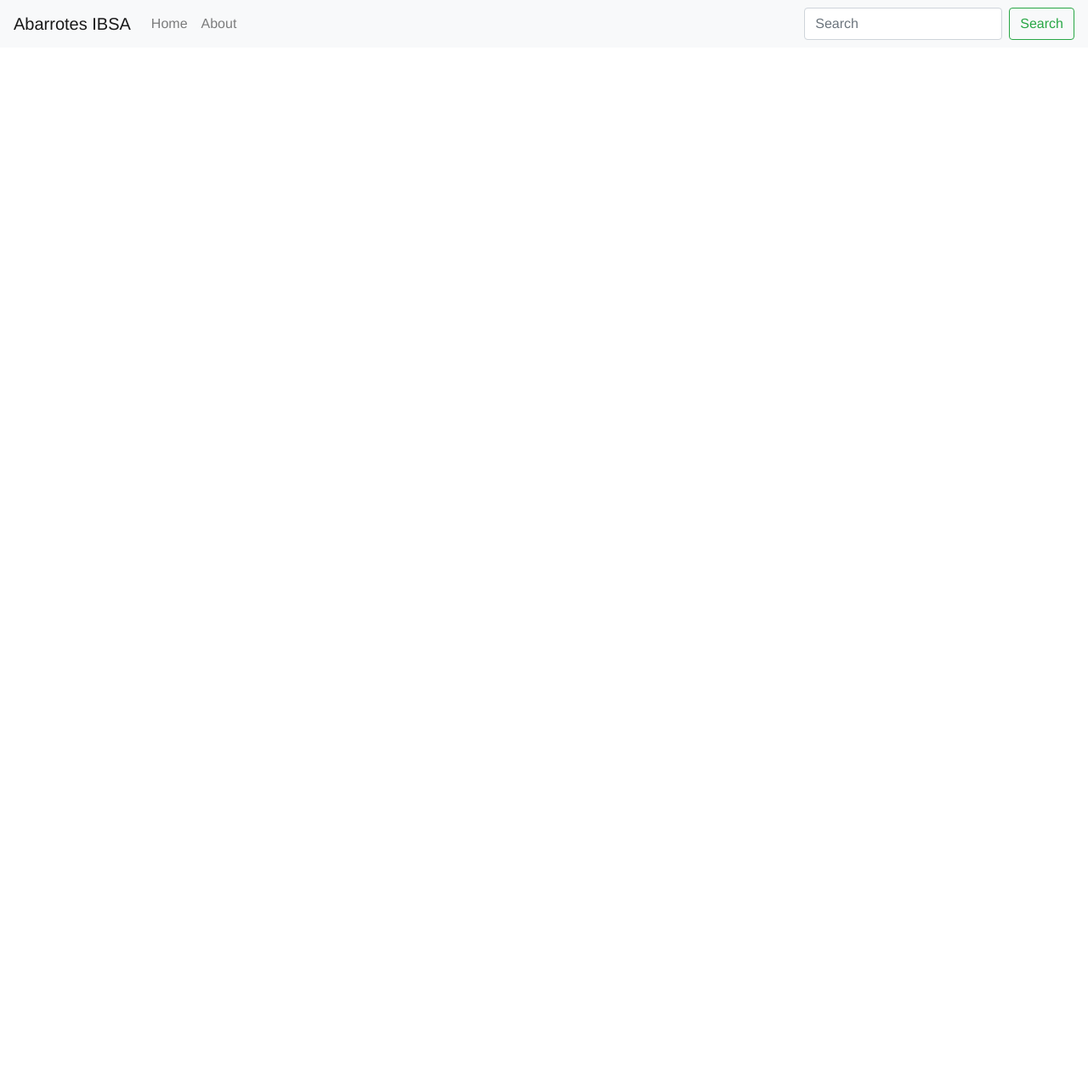
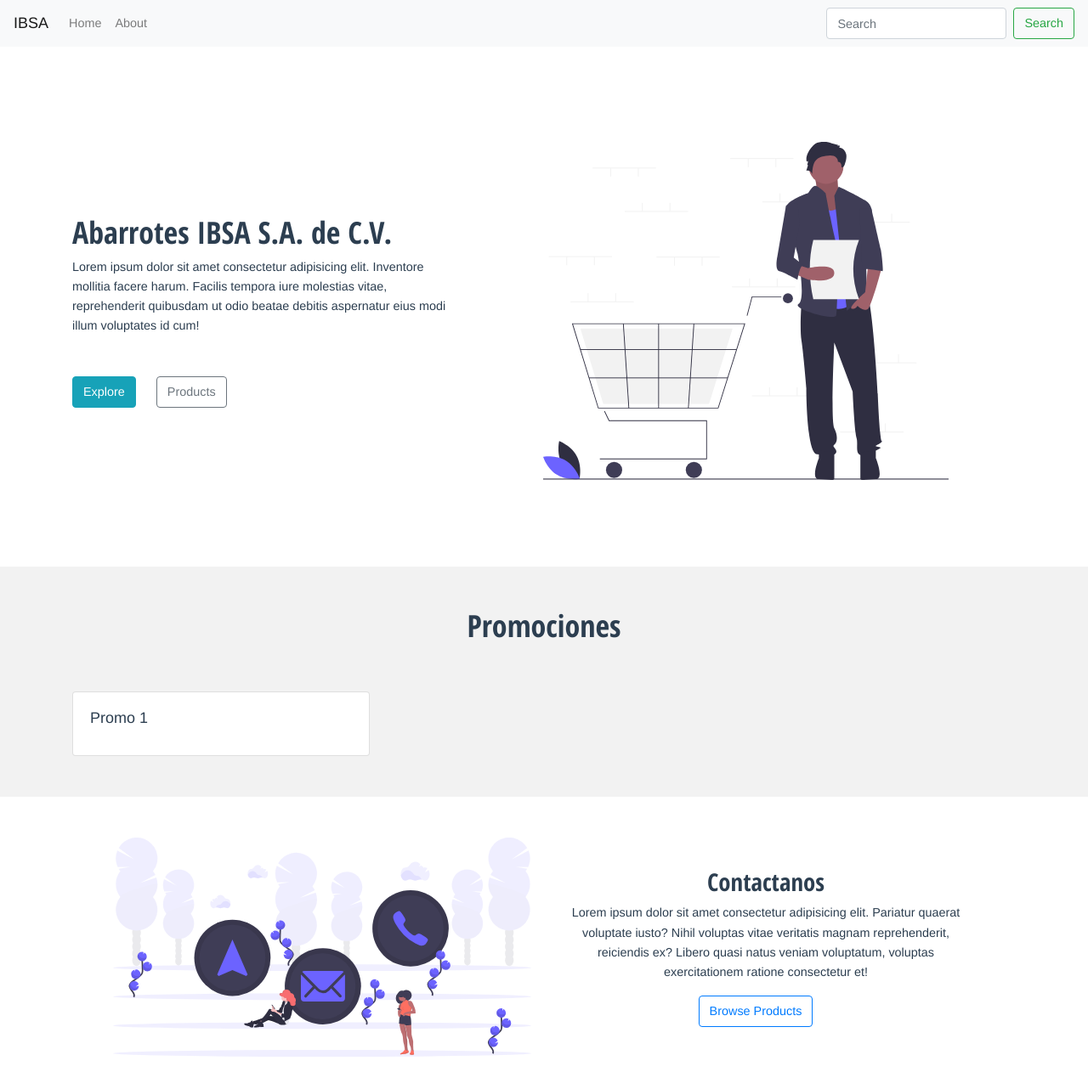
Before and after one commit to omarmorales/ibsa, a Vue app: page / in a window 1280 px wide. Shown: the top 1282 px of the page at 85% size. Before the commit the page ends 800 px from the top, so only its background shows below. Built offline with nearby package versions, Linux system fonts and the light colour scheme.

Commit message:
landing page design

```diff
--- a/public/index.html
+++ b/public/index.html
@@ -5,7 +5,7 @@
     <meta http-equiv="X-UA-Compatible" content="IE=edge">
     <meta name="viewport" content="width=device-width,initial-scale=1.0">
     <link rel="icon" href="<%= BASE_URL %>favicon.ico">
-    <title>ibsa</title>
+    <title>Abarrotes IBSA S.A. de C.V.</title>
   </head>
   <body>
     <noscript>
--- /dev/null
+++ b/src/assets/_variables.scss
@@ -0,0 +1,5 @@
+// Typography
+$font-family-sans-serif: "Poppins", sans-serif;
+$font-family-sans-serif-open-sans: "Open Sans Condensed", sans-serif;
+$font-size-base: 0.9rem;
+$line-height-base: 1.6;
--- a/src/assets/app.scss
+++ b/src/assets/app.scss
@@ -1 +1,11 @@
+// Fonts
+@import url('https://fonts.googleapis.com/css?family=Poppins');
+@import url('https://fonts.googleapis.com/css?family=Open+Sans+Condensed:300,600,700');
+// Variables
+@import 'variables';
+// Bootstrap
 @import '~bootstrap/scss/bootstrap';
+
+h1, h2  {
+    font-family: $font-family-sans-serif-open-sans;
+}
--- /dev/null
+++ b/src/components/Hero.vue
@@ -0,0 +1,38 @@
+<template>
+    <div class="hero">
+        <div class="container h-100">
+            <div class="row h-100 justify-content-center align-items-center">
+                <div class="col-md-5">
+                    <h1 class="font-weight-bold">Abarrotes IBSA S.A. de C.V.</h1>
+                    <p>
+                        Lorem ipsum dolor sit amet consectetur adipisicing elit. Inventore mollitia facere harum. Facilis tempora iure molestias vitae, reprehenderit quibusdam ut odio beatae debitis aspernatur eius modi illum voluptates id cum!
+                    </p>
+                    <div class="hero-btn mt-5">
+                        <button class="btn custom-btn btn-info mr-4">Explore</button>
+                        <button class="btn custom-btn btn-outline-secondary">Products</button>
+                    </div>
+                </div>
+                <div class="col-md-7">
+                    <div class="graphic text-center">
+                        <img src="/svg/home_image.svg" class="w-75" alt="home image">
+                    </div>
+                </div>
+            </div>
+        </div>
+    </div>
+</template>
+
+<script>
+    export default {
+
+    }
+</script>
+
+<style lang="scss" scoped>
+    .hero{
+        padding-top: 7rem;
+        width: 100%;
+        height: 500px;
+        text-align: left;
+    }
+</style>
--- a/src/components/Navbar.vue
+++ b/src/components/Navbar.vue
@@ -1,7 +1,7 @@
 <template>
   <div class="Navbar">
         <nav class="navbar navbar-expand-lg navbar-light bg-light">
-            <a class="navbar-brand" href="#">Abarrotes IBSA</a>
+            <a class="navbar-brand" href="#">IBSA</a>
             <button class="navbar-toggler" type="button" data-toggle="collapse" data-target="#navbarSupportedContent" aria-controls="navbarSupportedContent" aria-expanded="false" aria-label="Toggle navigation">
                 <span class="navbar-toggler-icon"></span>
             </button>
--- /dev/null
+++ b/src/sections/Promos.vue
@@ -0,0 +1,32 @@
+<template>
+    <div class="promos">
+        <div class="container">
+            <h1 class="text-center p-5 font-weight-bold">Promociones</h1>
+            <div class="row">
+                <div class="col-md-4">
+                    <div class="card">
+                        <div class="card-body">
+                            <div class="d-flex justify-content-between">
+                                <h5 class="card-title">Promo 1</h5>
+                            </div>
+                        </div>
+                    </div>
+                </div>
+            </div>
+        </div>
+    </div>
+</template>
+
+<script>
+    export default {
+
+    }
+</script>
+
+<style lang="scss" scoped>
+    .promos {
+        margin-top: 7rem;
+        background: #f2f2f2;
+        padding-bottom: 3rem;
+    }
+</style>
--- a/src/views/Home.vue
+++ b/src/views/Home.vue
@@ -1,16 +1,34 @@
 <template>
   <div class="home">
+    <Hero />
+    <Promos />
+
+    <div class="container h-100">
+      <div class="row p-5 h-100 justify-content-center align-items-center">
+        <div class="col-md-6">
+          <img src="/svg/contact_us.svg" class="w-100" alt="home image">
+        </div>
+        <div class="col-md-6">
+          <h2 class="font-weight-bold">Contactanos</h2>
+          <p>
+            Lorem ipsum dolor sit amet consectetur adipisicing elit. Pariatur quaerat voluptate iusto? Nihil voluptas vitae veritatis magnam reprehenderit, reiciendis ex? Libero quasi natus veniam voluptatum, voluptas exercitationem ratione consectetur et!
+          </p>
+          <button class="btn custom-btn btn-outline-primary mr-4">Browse Products</button>
+        </div>
+      </div>
+    </div>
   </div>
 </template>
 
 <script>
 // @ is an alias to /src
-import HelloWorld from "@/components/HelloWorld.vue";
+import Hero from "@/components/Hero.vue";
+import Promos from "@/sections/Promos.vue";
 
 export default {
   name: "home",
   components: {
-    HelloWorld
+    Hero, Promos
   }
 };
 </script>
```
Also changed, not shown: public/svg/contact_us.svg (added), public/svg/home_image.svg (added).
